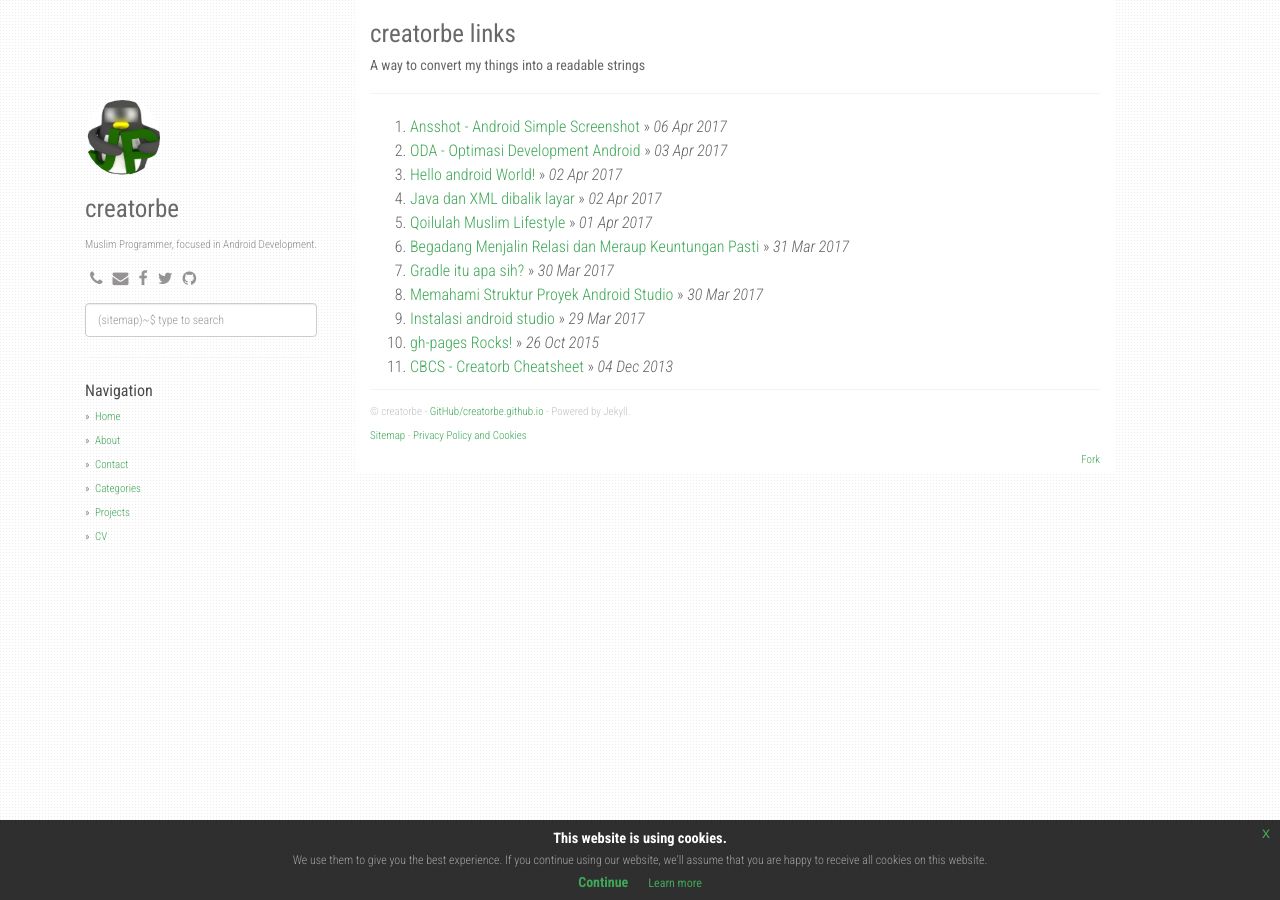
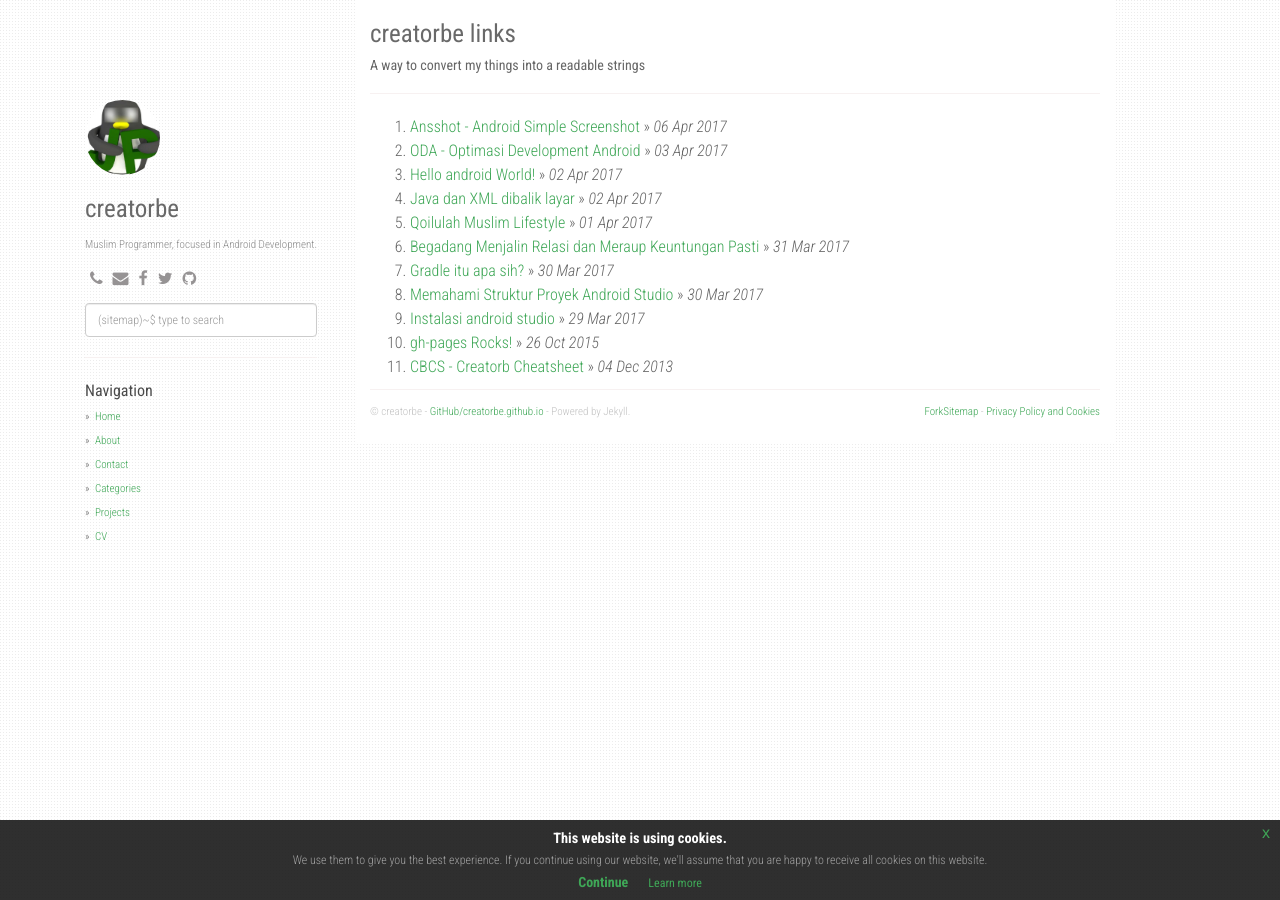
Before and after one commit to creatorbe/creatorbe.github.io, a Jekyll site: the page built from index.html, in a window 1280 px wide. Built offline with Jekyll 4.4.1, drawn with Linux system fonts in a browser that asks for light colours; nearby versions of some CDN libraries; the list of posts is cut into pages by our own code.

Commit message:
re style footer

```diff
--- a/_layouts/default.html
+++ b/_layouts/default.html
@@ -155,7 +155,7 @@ layout: compress
           {% if site.github %}
             - <a href="{{ site.github }}/creatorbe.github.io">{{ site.github }}/creatorbe.github.io</a> - Powered by Jekyll.
           {% endif %}
-          <div style="float:center;">
+          <div style="float:right;">
             <a href="https://creatorbe.github.io/sitemap.xml">Sitemap</a>
             - <a href="https://creatorbe.github.io/privacy/">Privacy Policy and Cookies</a>
           </div>
```
